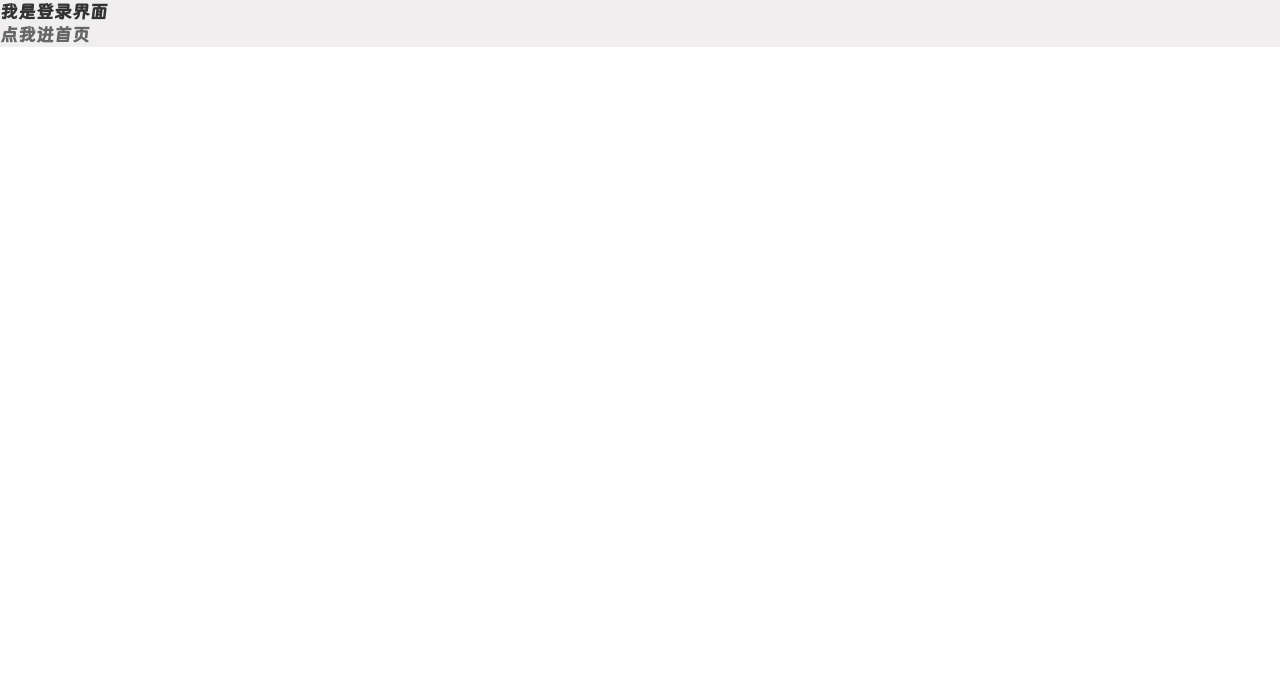
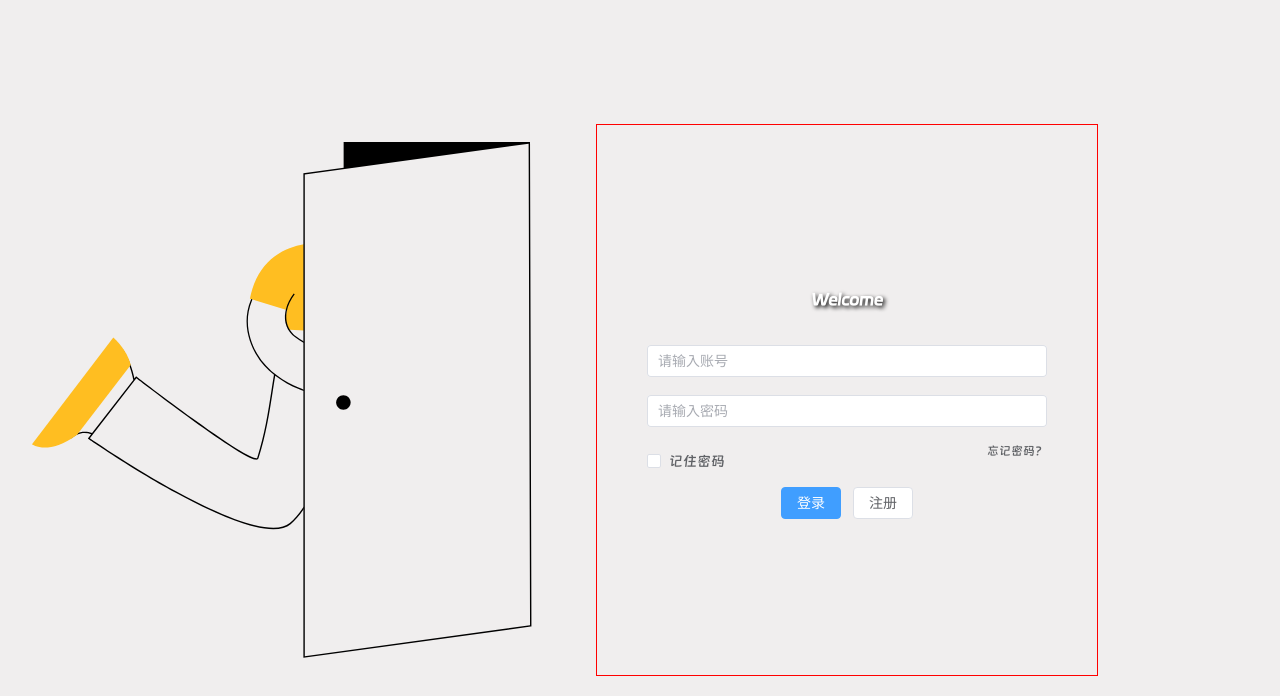
Before and after one commit to Duoyu66/myBlog, a Vue app: page /login in a window 1280 px wide. Shown: the top 696 px of the page. Built offline with nearby package versions, Linux system fonts and the light colour scheme.

Commit message:
添加登录界面

```diff
--- a/src/components/login/index.vue
+++ b/src/components/login/index.vue
@@ -3,10 +3,136 @@
 </script>
 
 <template>
-<h1>我是登录界面</h1>
-<h1>  <router-link to="/home">点我进首页</router-link></h1>
+<div class="mainC">
+  <img class="leftPic" src="./svg/登录@1x.svg" alt="">
+  <div class="loginbody">
+    <div class="logindata">
+      <div class="logintext">
+        <h2>Welcome</h2>
+      </div>
+      <div class="formdata">
+        <el-form ref="form">
+          <el-form-item prop="username">
+            <el-input
+
+                clearable
+                placeholder="请输入账号"
+            ></el-input>
+          </el-form-item>
+          <el-form-item prop="password">
+            <el-input
+
+                clearable
+                placeholder="请输入密码"
+                show-password
+            ></el-input>
+          </el-form-item>
+        </el-form>
+      </div>
+      <div class="tool">
+        <div>
+          <el-checkbox
+          >记住密码</el-checkbox
+          >
+        </div>
+        <div>
+          <span class="shou" @click="">忘记密码？</span>
+        </div>
+      </div>
+      <div class="butt">
+        <el-button type="primary">登录</el-button
+        >
+        <el-button class="shou" @click="">注册</el-button>
+      </div>
+    </div>
+  </div>
+
+</div>
+<!--<h1>我是登录界面</h1>-->
+<!--<h1>  <router-link to="/home">点我进首页</router-link></h1>-->
 </template>
 
-<style scoped>
+<style scoped lang="less">
+.mainC{
+  display: flex;
+  justify-content: space-around;
+  align-items: center;
+  width: 100%;
+  height: 100vh;
+  img{
+    width: 500px;
+    height: 100vh;
+  }
+}
+//.leftPic{
+//  height: 100%;
+//}
+//登录表单
+.loginForm{
+  width: 500px;
+  height: 600px;
+  border: 1px solid red;
+  margin-right: 150px;
+}
 
+.loginbody {
+  border: 1px solid red;
+  margin-right: 150px;
+  width: 500px;
+  height: 400px;
+  //background-image: url("../assets/login2.jpg");
+  background-size: 100% 100%;
+  background-position: center center;
+  overflow: auto;
+  background-repeat: no-repeat;
+
+  line-height: 100%;
+  padding-top: 150px;
+}
+
+.logintext {
+  margin-bottom: 20px;
+  line-height: 50px;
+  text-align: center;
+  font-size: 30px;
+  font-weight: bolder;
+  color: white;
+  text-shadow: 2px 2px 4px #000000;
+}
+
+.logindata {
+  width: 400px;
+  height: 300px;
+  transform: translate(-50%);
+  margin-left: 50%;
+}
+
+.tool {
+  display: flex;
+  justify-content: space-between;
+  color: #606266;
+}
+
+.butt {
+  margin-top: 10px;
+  text-align: center;
+}
+
+.shou {
+  cursor: pointer;
+  color: #606266;
+}
+
+/*ui*/
+/* /deep/ .el-form-item__label {
+  font-weight: bolder;
+  font-size: 15px;
+  text-align: left;
+}
+
+/deep/ .el-button {
+  width: 100%;
+  margin-bottom: 10px;
+
+} */
 </style>
```
Also changed, not shown: src/components/login/svg/登录@1x.svg (added).
